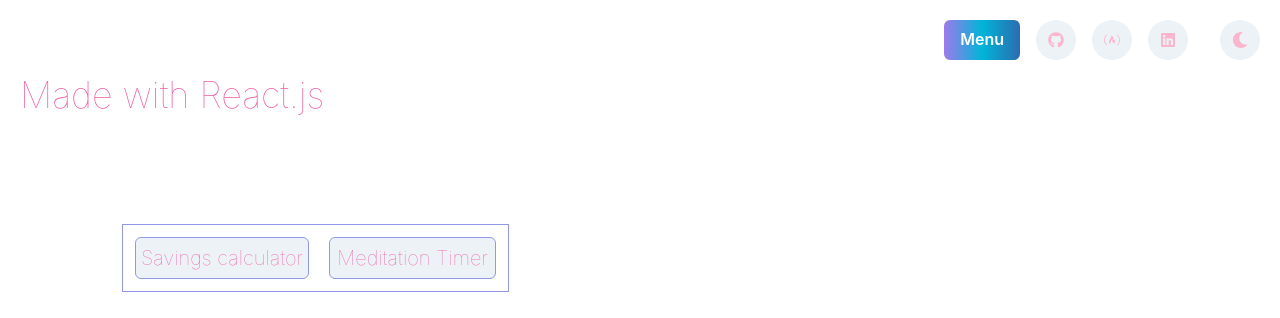
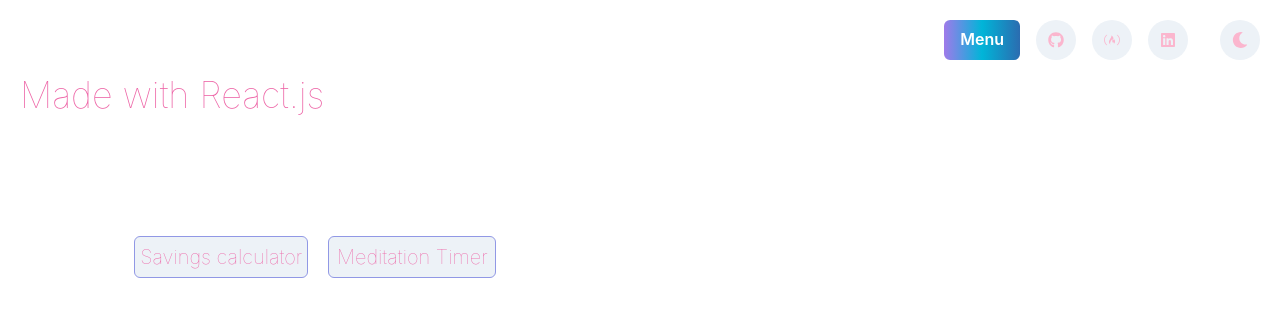
Before and after one commit to mateasportfolio/mtportfolio, a React (Create React App) app: page /project in a window 1280 px wide. Shown: the top 318 px of the page. Built offline with nearby package versions, Linux system fonts and the light colour scheme.

Commit message:
delete border in page.js

```diff
--- a/src/pages/Project.js
+++ b/src/pages/Project.js
@@ -23,7 +23,6 @@ export default function Project() {
           display="flex"
           p="2px"
           m="100px"
-          border="1px solid  #9198e5"
           justifyContent="center"
         >
           <Button
```
